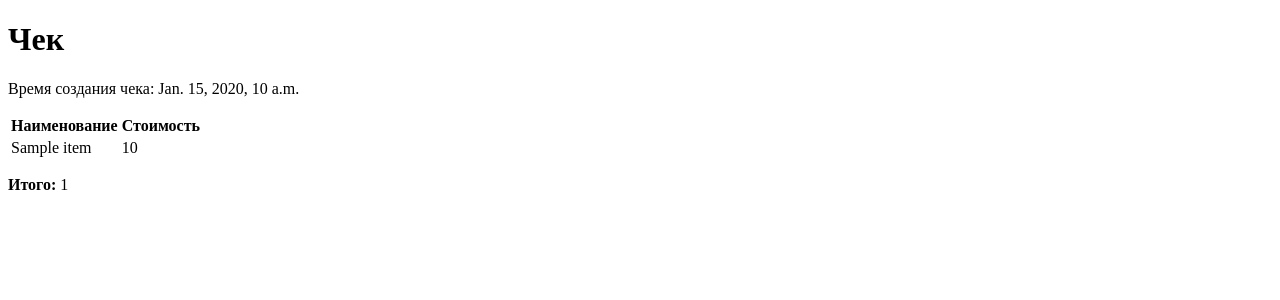
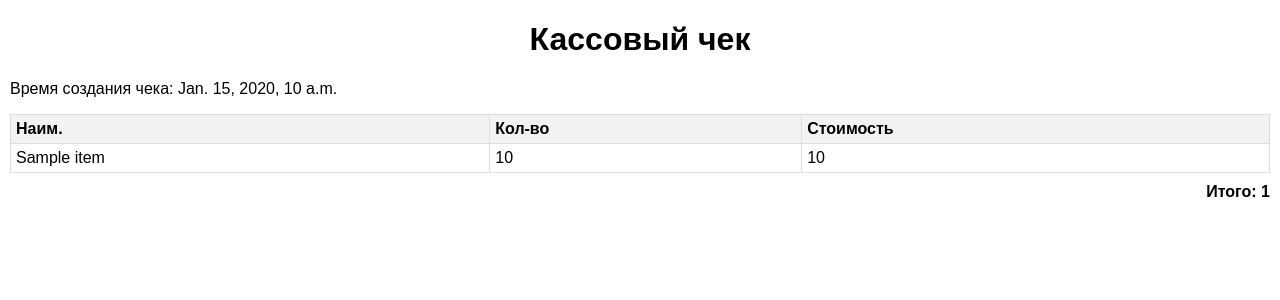
Before and after one commit to Leenominai/test_cash_machine, a Django app: template backend/cash_machine/templates/receipt.html in a window 1280 px wide. Shown: the top 300 px of the page. Run offline with Django 4.2, Linux system fonts and the light colour scheme; the template is opened without the code that fills it: most values are stand-ins (such as "Sample title", 1, 10 or a date in 2020).

Commit message:
Develop v1.14 - local

```diff
--- a/backend/cash_machine/templates/receipt.html
+++ b/backend/cash_machine/templates/receipt.html
@@ -2,15 +2,43 @@
 <html lang="ru">
 <head>
     <meta charset="UTF-8">
-    <title>Чек</title>
+    <title>Кассовый чек</title>
+    <style>
+        body {
+            font-family: Arial, sans-serif;
+            margin: 10px;
+        }
+        h1 {
+            text-align: center;
+        }
+        table {
+            width: 100%;
+            border-collapse: collapse;
+            margin-top: 10px;
+        }
+        th, td {
+            border: 1px solid #ddd;
+            padding: 5px;
+            text-align: left;
+        }
+        th {
+            background-color: #f2f2f2;
+        }
+        .total {
+            margin-top: 10px;
+            text-align: right;
+            font-weight: bold;
+        }
+    </style>
 </head>
 <body>
-    <h1>Чек</h1>
+    <h1>Кассовый чек</h1>
     <p>Время создания чека: {{ current_time }}</p>
     <table>
         <thead>
             <tr>
-                <th>Наименование</th>
+                <th>Наим.</th>
+                <th>Кол-во</th>
                 <th>Стоимость</th>
             </tr>
         </thead>
@@ -18,11 +46,12 @@
             {% for item in items %}
             <tr>
                 <td>{{ item.title }}</td>
-                <td>{{ item.price}}</td>
+                <td>{{ item.quantity|default:1 }}</td>
+                <td>{{ item.price }}</td>
             </tr>
             {% endfor %}
         </tbody>
     </table>
-    <p><b>Итого:</b> {{ total_price }}</p>
+    <p class="total">Итого: {{ total_price }}</p>
 </body>
 </html>
```
Also changed, not shown: backend/cash_machine/api/views.py (+9 -1 lines), 1 other file.
